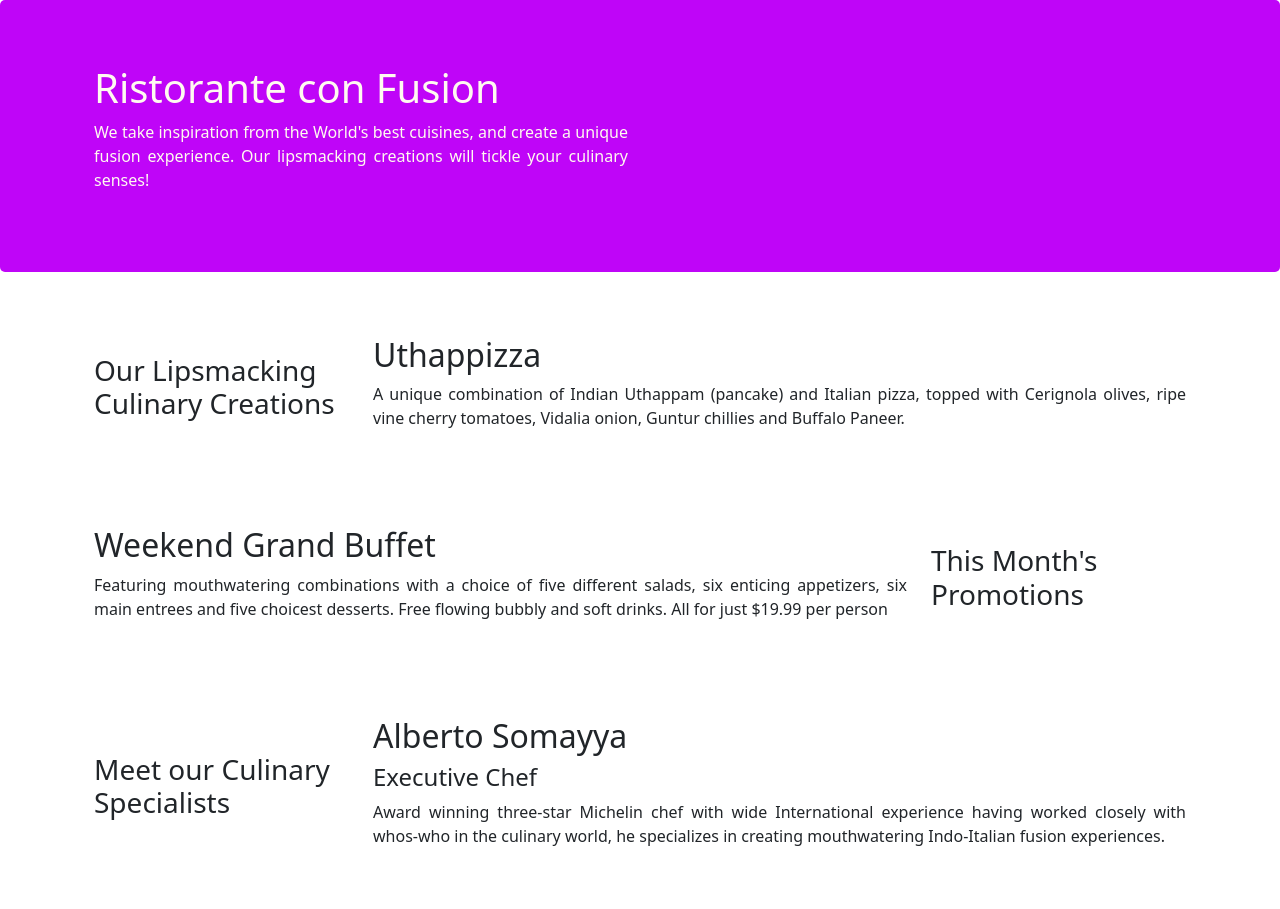
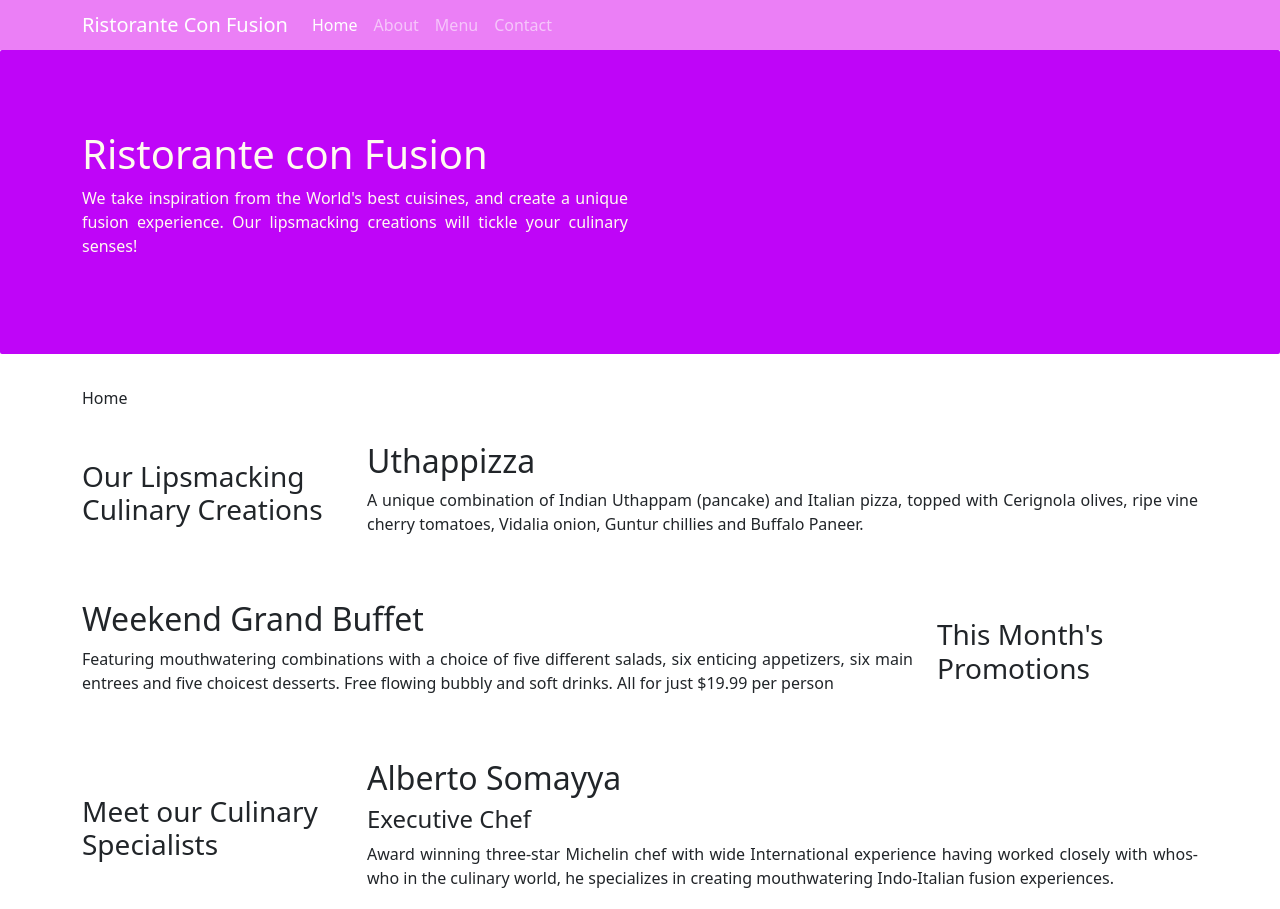
Before and after one commit to AikeNyanLynnOo/Learn-Bootstrap, a website: page index.html in a window 1280 px wide. Shown: the top 909 px of the page. Drawn offline with nearby package versions, Linux system fonts and the light colour scheme.

Commit message:
Navbar and Breadcrumbs

```diff
--- a/css/style.css
+++ b/css/style.css
@@ -3,18 +3,20 @@
   margin-bottom: 2rem;
   background-color: #bf05f8;
   color: floralwhite;
-  border-radius: 5px;
-  -webkit-border-radius: 5px;
-  -moz-border-radius: 5px;
-  -ms-border-radius: 5px;
-  -o-border-radius: 5px;
+  border-radius: 2px;
+  -webkit-border-radius: 2px;
+  -moz-border-radius: 2px;
+  -ms-border-radius: 2px;
+  -o-border-radius: 2px;
 }
 .row-header {
-  margin: 0 auto;
+  margin-top: 1em;
+  margin-bottom: 1em;
   padding: 1em 0;
 }
 .row-content {
-  margin: 3em auto;
+  margin-top: 1em;
+  margin-bottom: 1em;
   padding: 1em 0;
 }
 .footer {
@@ -31,3 +33,13 @@
 .text-decor-none * {
   text-decoration: none;
 }
+
+body {
+  padding: 50px 0 0 0;
+}
+
+.navbar-dark {
+  height: 50px;
+  background-color: rgba(216, 1, 237, 0.5);
+  color : floralwhite;
+}
--- a/index.html
+++ b/index.html
@@ -9,9 +9,31 @@
       rel="stylesheet"
       href="node_modules/bootstrap/dist/css/bootstrap.min.css"
     />
-    <link rel="stylesheet" href="css/style.css">
+    <link rel="stylesheet" href="css/style.css" />
   </head>
   <body>
+    <nav class="navbar navbar-expand-sm navbar-dark fixed-top">
+      <div class="container">
+        <a href="/" class="navbar-brand">Ristorante Con Fusion</a>
+        <button type="button" class="navbar-toggler" data-bs-toggle="collapse" data-bs-target="#myNavbar" aria-controls="myNavbar" aria-expanded="false" aria-label="Toggle Navigation">
+          <span class="navbar-toggler-icon"></span>
+        </button>
+        <div class="collapse navbar-collapse" id="myNavbar">
+          <ul class="navbar-nav">
+            <li class="nav-item"><a href="/" class="nav-link active">Home</a></li>
+            <li class="nav-item">
+              <a href="/aboutus.html" class="nav-link">About</a>
+            </li>
+            <li class="nav-item">
+              <a href="/menu.html" class="nav-link">Menu</a>
+            </li>
+            <li class="nav-item">
+              <a href="contact.html" class="nav-link">Contact</a>
+            </li>
+          </ul>
+        </div>
+      </div>
+    </nav>
     <header class="jumbotron">
       <div class="container">
         <div class="row row-header">
@@ -27,7 +49,11 @@
         </div>
       </div>
     </header>
-
+    <nav aria-label="breadcrumb" class="container">
+      <ol class="breadcrumb">
+        <li class="breadcrumb-item-active">Home</li>
+      </ol>
+    </nav>
     <div class="container">
       <div class="row row-content align-items-center">
         <div class="col-12 col-sm-4 col-md-3">
@@ -116,7 +142,6 @@
         </div>
       </div>
     </footer>
-    <script src="node_modules/@popperjs/core/dist/cjs/popper.js"></script>
     <script src="node_modules/bootstrap/dist/js/bootstrap.min.js"></script>
   </body>
 </html>
```
Also changed, not shown: aboutus.html (+30 -3 lines).
